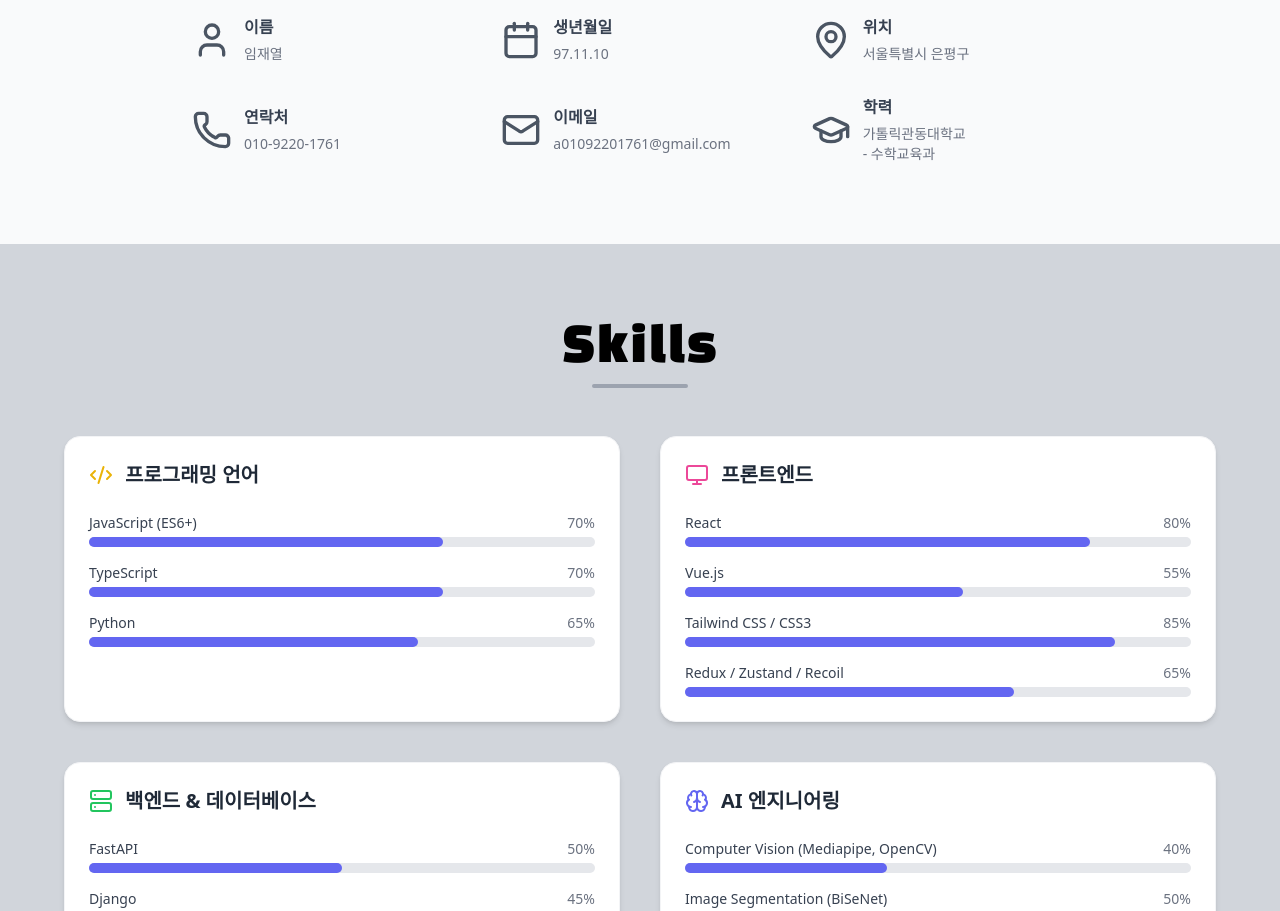
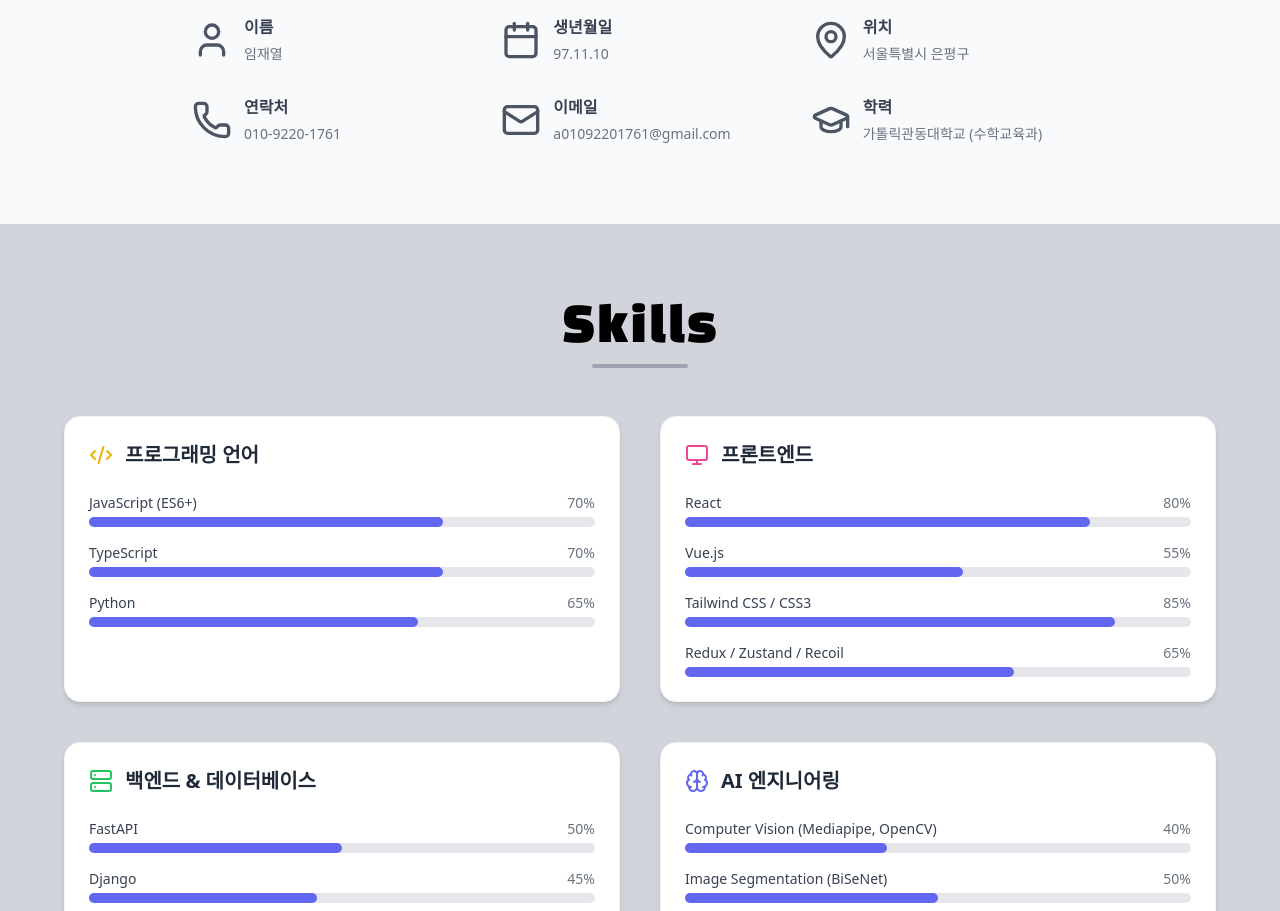
Before and after one commit to JYeol97/portfolio, a React (Vite) app in the folder vite-project/: page / in a window 1280 px wide. Shown: the part 880-1791 px from the top of the page. Built offline with nearby package versions, Linux system fonts and the light colour scheme.

Commit message:
feat: 2025.09.20 문구 변경

```diff
--- a/vite-project/src/components/About.tsx
+++ b/vite-project/src/components/About.tsx
@@ -59,9 +59,7 @@
           <GraduationCap className="w-10 h-10 text-gray-600" />
           <div className="flex flex-col gap-1">
             <p className="font-bold font-gothicA1">학력</p>
-            <p className="text-sm text-gray-500">
-              가톨릭관동대학교 <p>- 수학교육과</p>
-            </p>
+            <p className="text-sm text-gray-500">가톨릭관동대학교 (수학교육과)</p>
           </div>
         </div>
       </div>
```
